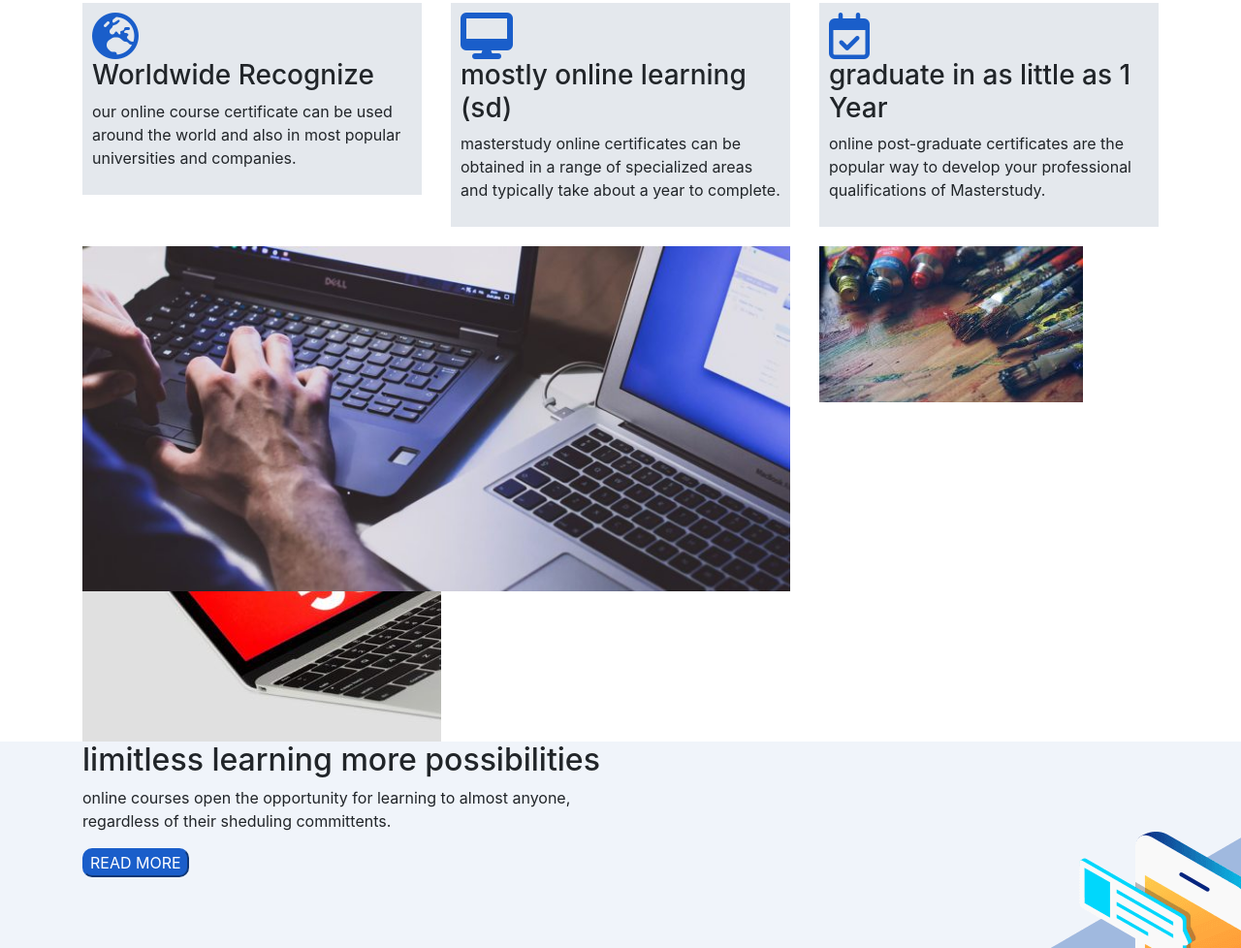
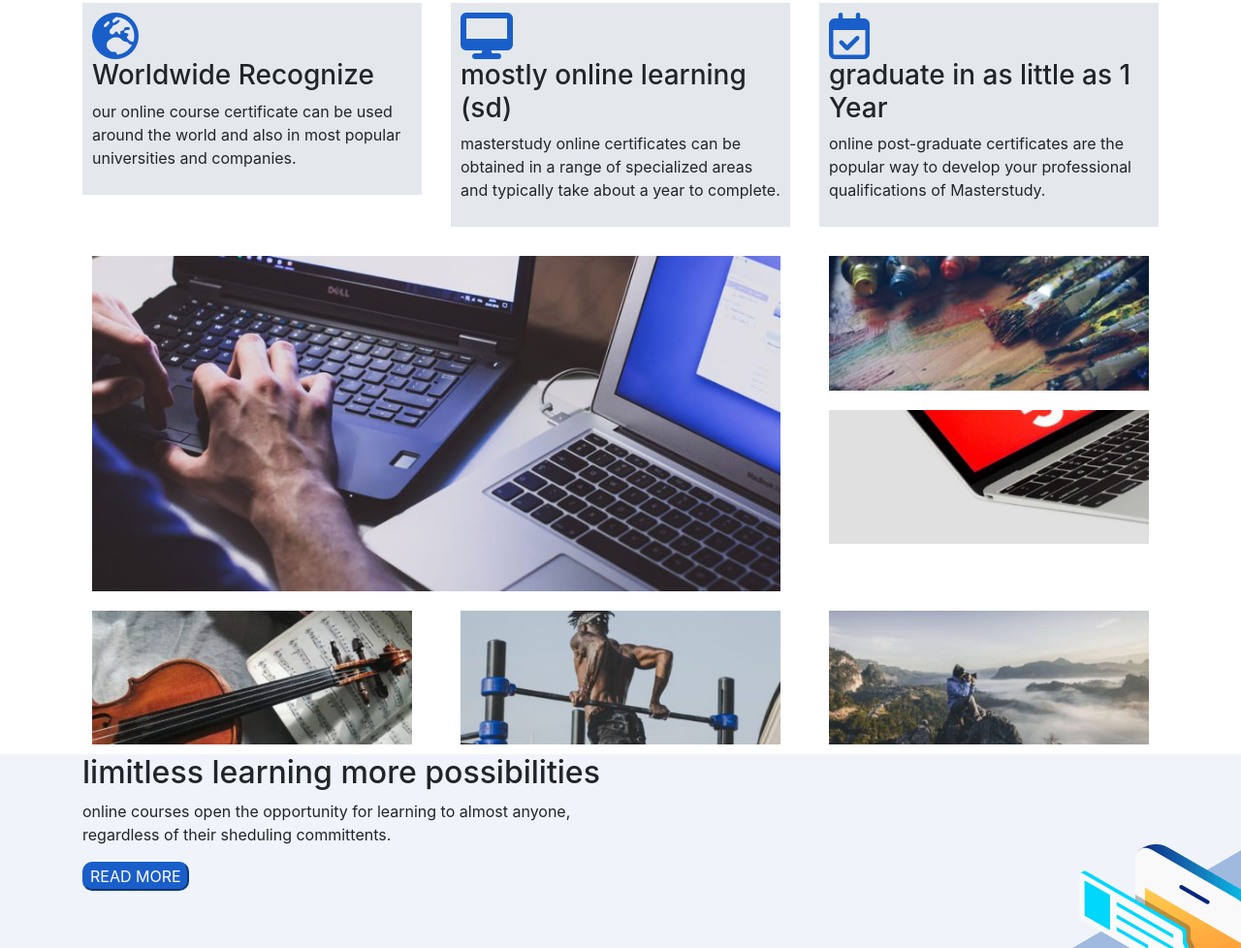
Before and after one commit to marcoC93/proj-html-vuejs, a plain HTML site: page index.html in a window 1280 px wide. Shown: the part 553-1531 px from the top of the page at 97% size. Drawn offline with nearby package versions, Linux system fonts and the light colour scheme.

Commit message:
posizionamento griglia categorie corretta

```diff
--- a/css/style.css
+++ b/css/style.css
@@ -60,12 +60,23 @@ ul {
 .col-md-8 img {
     width: 100%;
 }
+/* /Sezione jumbotron */
+
 #read-more {
     height: 600px;
 
     background-image: url("../img/Untitled-1-1-1-1-1.png");
 
 }
+/* Sezione griglia categorie */
+#categories-grid {
+
+}
+#categories-grid img {
+    padding: 10px;
+    width: 100% ;
+}
+
 #recent-courses {
     padding: 50px;
 }
--- a/index.html
+++ b/index.html
@@ -147,7 +147,7 @@
                         </div>
                     </div>
                 </section>
-                <section>
+                <section id="categories-grid">
                     <div class="container">
                         <div class="row">
                             <div class="col-md-8 col-xs-12">
@@ -155,12 +155,21 @@
                             </div>
 
                             <div class="col-md-4 col-xs-12 ">
-                                <img src="img/cat_2-272x161.jpg" alt="">
-                            </div>
-                            <div class="col-md-4 col-xs-12 ">
+                                <img src="img/cat_2-370x155.jpg" alt="">
                                 <img src="img/cat_3-370x155.jpg" alt="">
                             </div>
 
+                        </div>
+                        <div class="row">
+                            <div class="col-md-4">
+                                <img src="img/cat_5-370x155.jpg" alt="">
+                            </div>
+                            <div class="col-md-4">
+                                <img src="img/cat_4-370x155.jpg" alt="">
+                            </div>
+                            <div class="col-md-4">
+                                <img src="img/cat_6-370x155.jpg" alt="">
+                            </div>
                         </div>
                     </div>
                 </section>
```
